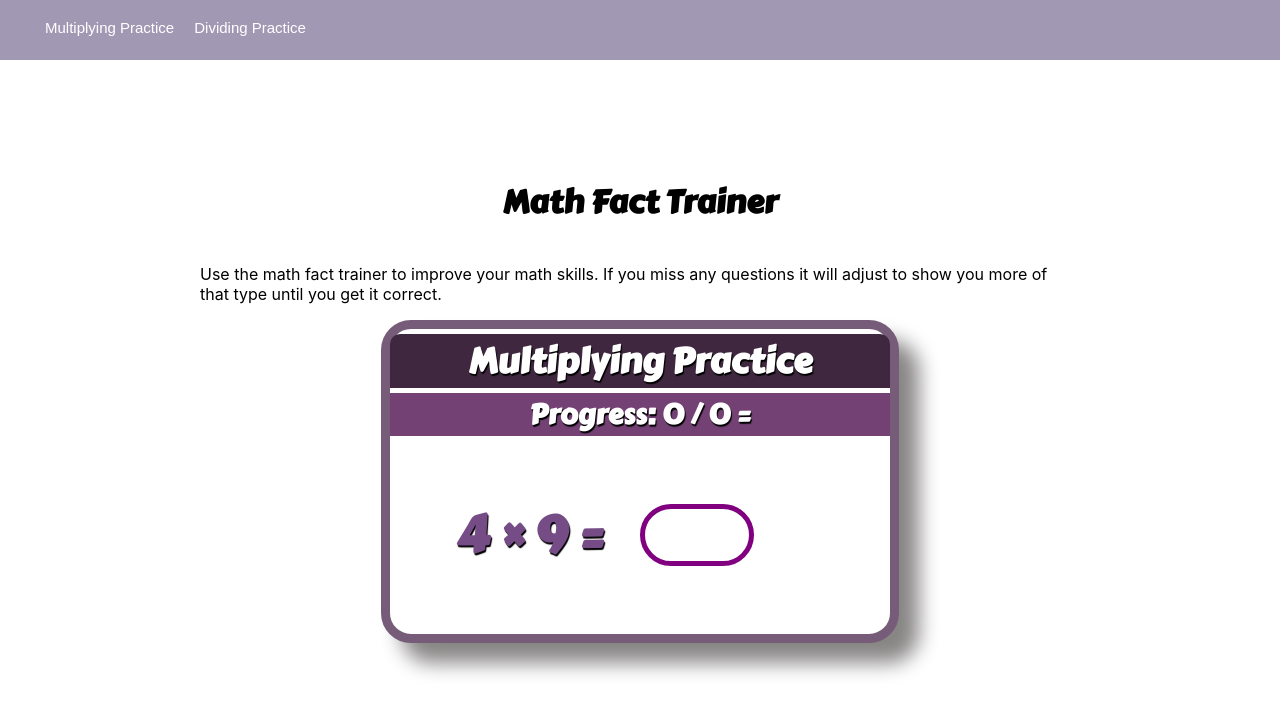
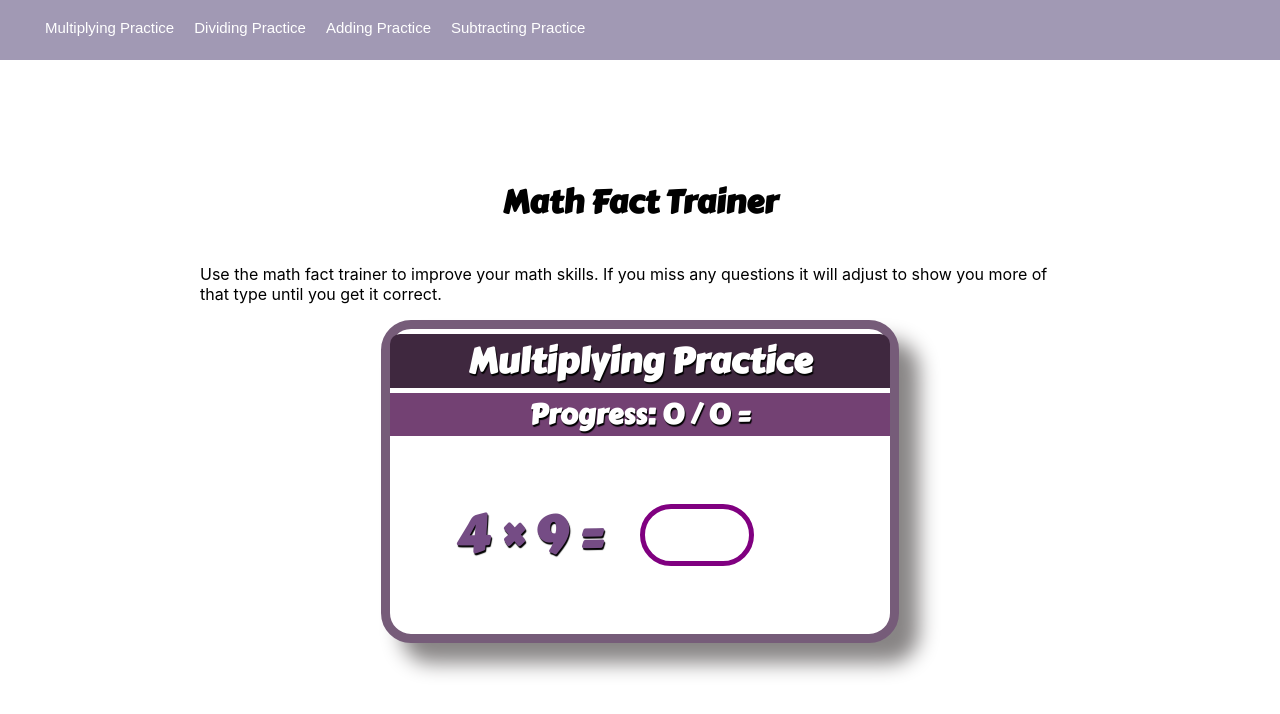
Before and after one commit to MVallery/mathfactmaster, a React (Create React App) app: page / in a window 1280 px wide. Shown: the top 714 px of the page. Built offline with nearby package versions, Linux system fonts and the light colour scheme.

Commit message:
added addition and subtraction questions

```diff
--- a/src/App.js
+++ b/src/App.js
@@ -73,8 +73,91 @@ function App() {
     var T = answer * G;
     var question = T + " ÷ " + G + " = ";
     setAutoFocus("autoFocus");
+
+    if (wrongAnswerList().length > 1) {
+      var wrong = wrongAnswerList()[Math.floor(Math.random() * wrongAnswerList().length)];
+        if (Math.random()<0.6) {
+          question = wrong.text
+          answer = wrong.correctAnswer
+          console.log("This is a repeated wrong Q" + question)
+        }
+    }
+
+    var questionData = {
+      text: question,
+      type: 'Dividing',
+      correctAnswer: answer,
+      userAnswer: "",
+      status: 'unanswered',
+      image: Blank,
+    };
+
+    var tempQuestionList = JSON.parse(JSON.stringify(questionList));
+    tempQuestionList.push(questionData);
+    setQuestionList(tempQuestionList);
+    setAutoFocus("autoFocus");
   };
 
+  const handleAddClick = (e) => {
+    var A1 = Math.floor(Math.random() * 9 + 2);
+    var A2 = Math.floor(Math.random() * 9 + 2);
+    var answer = A1+A2;
+    var question = A1 + " + " + A2 + " = ";
+    setAutoFocus("autoFocus");
+
+    if (wrongAnswerList().length > 1) {
+      var wrong = wrongAnswerList()[Math.floor(Math.random() * wrongAnswerList().length)];
+        if (Math.random()<0.6) {
+          question = wrong.text
+          answer = wrong.correctAnswer
+          console.log("This is a repeated wrong Q" + question)
+        }
+    }
+
+    var questionData = {
+      text: question,
+      type: 'Adding',
+      correctAnswer: answer,
+      userAnswer: "",
+      status: 'unanswered',
+      image: Blank,
+    };
+
+    var tempQuestionList = JSON.parse(JSON.stringify(questionList));
+    tempQuestionList.push(questionData);
+    setQuestionList(tempQuestionList);
+    setAutoFocus("autoFocus");
+  };
+  const handleSubClick = (e) => {
+    var A1 = Math.floor(Math.random() * 9 + 2);
+    var answer = Math.floor(Math.random() * 9 + 2);
+    var T = A1+answer;
+    var question = T + " - " + A1 + " = ";
+    setAutoFocus("autoFocus");
+
+    if (wrongAnswerList().length > 1) {
+      var wrong = wrongAnswerList()[Math.floor(Math.random() * wrongAnswerList().length)];
+        if (Math.random()<0.6) {
+          question = wrong.text
+          answer = wrong.correctAnswer
+          console.log("This is a repeated wrong Q" + question)
+        }
+    }
+
+    var questionData = {
+      text: question,
+      type: 'Subtracting',
+      correctAnswer: answer,
+      userAnswer: "",
+      status: 'unanswered',
+      image: Blank,
+    };
+
+    var tempQuestionList = JSON.parse(JSON.stringify(questionList));
+    tempQuestionList.push(questionData);
+    setQuestionList(tempQuestionList);
+    setAutoFocus("autoFocus");
+  };
   const handleInputAnswer = (e) => {
     e.preventDefault();
     var tempList = questionList;
@@ -155,11 +238,21 @@ function App() {
           // setTimeout(() => {
           //   setMessage("");
           // }, 1000);
-        } else {
-          setTimeout(handleDivideClick, 2000);
+        }
+        else if (questionList[questionList.length-1].type === "Subtracting"){
+          setTimeout(handleSubClick, 2000);
           // setTimeout(() => {
           //   setMessage("");
           // }, 2000);
+        }
+        else if (questionList[questionList.length-1].type === "Adding"){
+          setTimeout(handleAddClick, 2000);
+          // setTimeout(() => {
+          //   setMessage("");
+          // }, 2000);
+        }
+        else {
+          setTimeout(handleDivideClick, 2000);
         }
       } else {
         var tempList = questionList
@@ -207,16 +300,26 @@ function App() {
         setMessage(
           "Your answer: " + questionList[questionList.length-1].userAnswer + " " + randomMessage + questionList[questionList.length-1].text + " " + questionList[questionList.length-1].correctAnswer
         );
+
         if (questionList[questionList.length-1].type === "Multiplying") {
-          setTimeout(handleMultiplyClick, 3000);
-          setTimeout(() => {
-            setMessage("");
-          }, 3000);
-        } else {
-          setTimeout(handleDivideClick, 4000);
-          setTimeout(() => {
-            setMessage("");
-          }, 4000);
+          setTimeout(handleMultiplyClick, 2000);
+          // setTimeout(() => {
+          //   setMessage("");
+          // }, 1000);
+        }
+        else if (questionList[questionList.length-1].type === "Subtracting"){
+          setTimeout(handleSubClick, 2000);
+          // setTimeout(() => {
+          //   setMessage("");
+          // }, 2000);
+        }
+        else if (questionList[questionList.length-1].type === "Adding"){
+          setTimeout(handleAddClick, 2000);
+          // setTimeout(() => {
+          //   setMessage("");
+          // }, 2000);
+        }else {
+          setTimeout(handleDivideClick, 2000)
         }
       }
       setAccuracy(
@@ -343,6 +446,20 @@ function App() {
           Dividing Practice
         </button>
         </li>
+        <li >
+        <button className="nav-bar"
+          onClick={() => {
+            handleAddClick();}}>
+          Adding Practice
+        </button>
+        </li>
+        <li >
+        <button className="nav-bar"
+          onClick={() => {
+            handleSubClick();}}>
+          Subtracting Practice
+        </button>
+        </li>
         {/* <li>
           <a className="nav-bar" href="news.asp">Multiplying Help</a>
         </li>
@@ -353,7 +470,7 @@ function App() {
       </ul>
       <div className="problem-card">
       <div className="card-title">
-      {/* <p>{questionList[questionList.length-1].type} Practice</p> Sometimesworks sometimes*/}
+      {/* <p>{questionList[questionList.length-1].type} Practice</p> */}
       <p>Multiplying Practice</p>
 
       </div>
```
